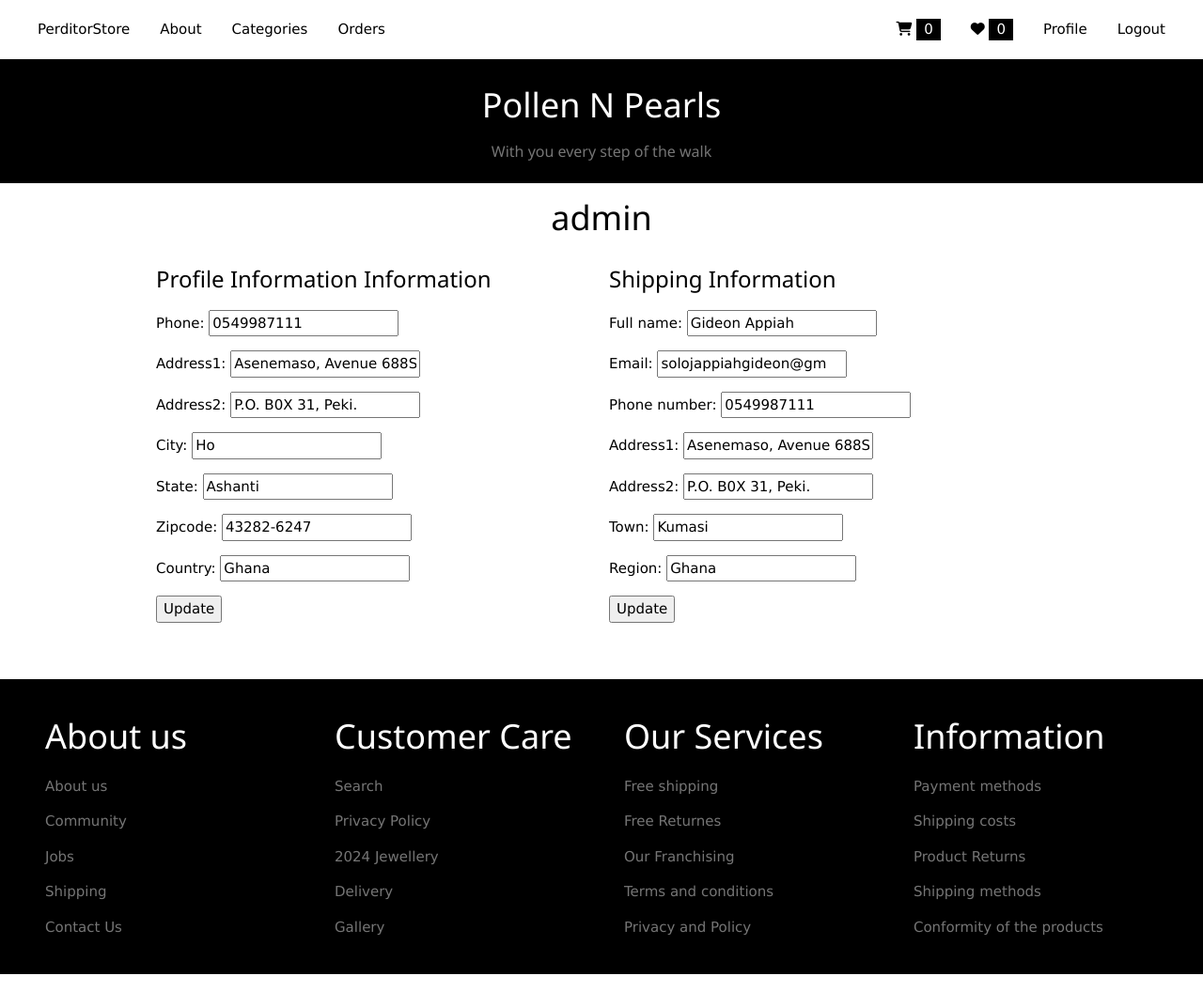
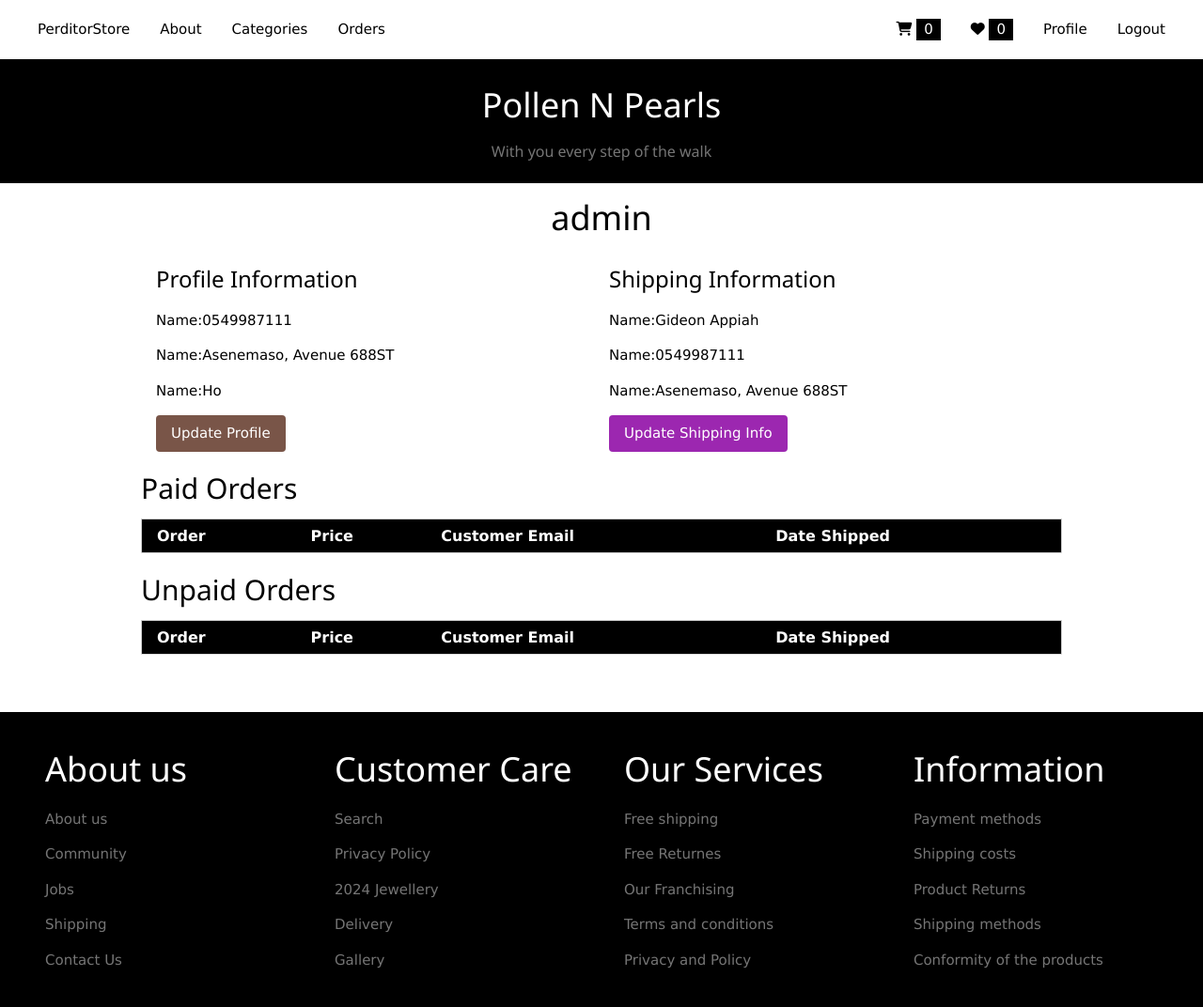
Before and after one commit to 1appiah/e-commerce-app, a Django app: page /update-profile/ in a window 1280 px wide. Shown: the whole page at 94% size. Before the commit the page ends 1037 px from the top, so only its background shows below. Run offline with Django 5.2, Linux system fonts and the light colour scheme; a user stored in the database is signed in; data comes from the database, SQL or seed files in the repository; data that the repository does not hold is empty; some libraries are stand-ins or nearby versions.

Commit message:
profile page  updated

```diff
--- a/config/templates/store/update_user.html
+++ b/config/templates/store/update_user.html
@@ -12,23 +12,126 @@
 <div class="w3-content">
     <div class="w3-row-padding">
         <div class="w3-half">
-           <h3>Profile Information Information</h3>
-           <form method="POST" action={% url "update-profile" %}>
+           <h3>Profile Information</h3>
+           <div>
+            {% if pro.full_name %}
+            <p>Name:{{pro.full_name}}</p>
+            {% endif %}
+            {% if pro.phone %}
+            <p>Name:{{pro.phone}}</p>
+            {% endif %}
+            {% if pro.address1 %}
+            <p>Name:{{pro.address1}}</p>
+            {% endif %}
+            {% if pro.city%}
+            <p>Name:{{pro.city}}</p>
+            {% endif %}
+            <button onclick="document.getElementById('profile').style.display='block'" class="w3-button w3-round w3-brown">Update Profile</button>
+           </div>
+
+           <div class="w3-modal" id="profile">
+            <form class="w3-modal-content w3-container" method="POST" action={% url "update-profile" %}>
+                <h2>Update Your Profile</h2>
+                <hr>
                 {% csrf_token %}
                 {{form.as_p}}
-            <button type="submit">Update</button>
+                <button class="w3-blue w3-button w3-round" type="submit">Update</button>
+                <span onclick="document.getElementById('profile').style.display='none'"
+                class="w3-button w3-red w3-round">Cancel</span>
                </form>
+           </div>
         </div>
         <div class="w3-half">
             <h3>Shipping Information</h3>
-           <form method="POST" action={% url "update-shipping-address" %}>
+            <div>
+                {% if ship.full_name %}
+                <p>Name:{{ship.full_name}}</p>
+                {% endif %}
+                {% if ship.phone_number %}
+                <p>Name:{{ship.phone_number}}</p>
+                {% endif %}
+                {% if ship.address1 %}
+                <p>Name:{{ship.address1}}</p>
+                {% endif %}
+                {% if pro.town%}
+                <p>Name:{{pro.town}}</p>
+                {% endif %}
+                <button onclick="document.getElementById('shipping').style.display='block'" class="w3-button w3-round w3-purple">Update Shipping Info</button>
+               </div>
+               <div class="w3-modal" id="shipping">
+                <form class="w3-modal-content w3-container" method="POST" action={% url "update-shipping-address" %}>
+                    <h2>Update Your Shipping Info</h2>
+                    <hr>
                     {% csrf_token %}
                     {{form1.as_p}}
-            <button type="submit">Update</button>
+                    <button class="w3-blue w3-button w3-round" type="submit">Update</button>
+                    <span onclick="document.getElementById('shipping').style.display='none'"
+                    class="w3-button w3-red w3-round">Cancel</span>
                    </form>
                </div>
         </div>
     </div>
+    <!--for orders-->
+    <div class="w3-section">
+        <h2>Paid Orders</h2>
+        <table class="w3-table-all w3-bordered w3-striped">
+            <thead>
+                <tr class="w3-black">
+                    <th>Order</th>
+                    <th>Price</th>
+                    <th>Customer Email</th>
+                    <th>Date Shipped</th>
+                </tr>
+            </thead>
+            <tbody>
+                {% for order in paid_orders %}
 
+                <tr>
+
+                    <td><a href="{% url 'order-detail' order.pk %}">{{order.pk}}</a></td>
+                    <td>{{order.amount_paid}}</td>
+                    <td>{{order.email}}</td>
+                    <td>{{order.date_shipped}}</td>
+                </tr>
+
+                {% endfor %}
+            </tbody>
+        </table>
+
+    </div>
+    <!--portion for unpaid orders-->
+    <div class="w3-section">
+        <h2>Unpaid Orders</h2>
+        <table class="w3-table-all w3-bordered w3-striped">
+            <thead>
+                <tr class="w3-black">
+                    <th>Order</th>
+                    <th>Price</th>
+                    <th>Customer Email</th>
+                    <th>Date Shipped</th>
+                </tr>
+            </thead>
+            <tbody>
+                {% for order in unpaid_orders %}
+
+                <tr>
+
+                    <td><a href="{% url 'order-detail' order.pk %}">{{order.pk}}</a></td>
+                    <td>{{order.amount_paid}}</td>
+                    <td>{{order.email}}</td>
+                    <td>{{order.date_shipped}}</td>
+                </tr>
+
+                {% endfor %}
+            </tbody>
+        </table>
+
+    </div>
+    <!--end for orders-->
+</div>
+
+<script>
+
+</script>
 
 {% endblock content %}
--- a/store/models.py
+++ b/store/models.py
@@ -63,6 +63,7 @@ class Profile(models.Model):
     user = models.OneToOneField(User, on_delete=models.CASCADE)
     date_modified = models.DateTimeField(User, auto_now=True)
     phone =  models.CharField(max_length=20, blank=True)
+    full_name =  models.CharField(max_length=50, blank=True)
     address1 =  models.CharField(max_length=200, blank=True)
     address2 =  models.CharField(max_length=200, blank=True)
     state =  models.CharField(max_length=200, blank=True)
--- a/store/views.py
+++ b/store/views.py
@@ -1,6 +1,6 @@
 from django.shortcuts import render,get_object_or_404,redirect
 from . models import Product,Category,Profile,WishList,Product_Reviews
-from payment.models import ShippingAdrress
+from payment.models import ShippingAdrress,Order
 from payment.forms import shippingForm
 from django.contrib import messages
 from . forms import UserUpdateForm
@@ -83,6 +83,8 @@ def categoryDetails(request,pk):
 def update_profile(request):
     pro = Profile.objects.get(user=request.user)
     ship =  ShippingAdrress.objects.get(user__id=request.user.id)
+    paid_orders = Order.objects.filter(user=request.user,is_verified = True).order_by('-date_ordered')
+    unpaid_orders = Order.objects.filter(user=request.user,is_verified = False).order_by('-date_ordered')
     if request.method == 'POST':
         form = UserUpdateForm(request.POST,instance=pro)
         if form.is_valid():
@@ -96,7 +98,10 @@ def update_profile(request):
     context = {
         'form':form,
         'pro':pro,
-        'form1':form1
+        'form1':form1,
+        'ship':ship,
+        'paid_orders':paid_orders,
+        'unpaid_orders':unpaid_orders,
     }
     return render(request,'store/update_user.html',context)
 
```
Also changed, not shown: store/migrations/0014_profile_full_name.py (added). Lines whose indentation alone changed are shown as unchanged.
